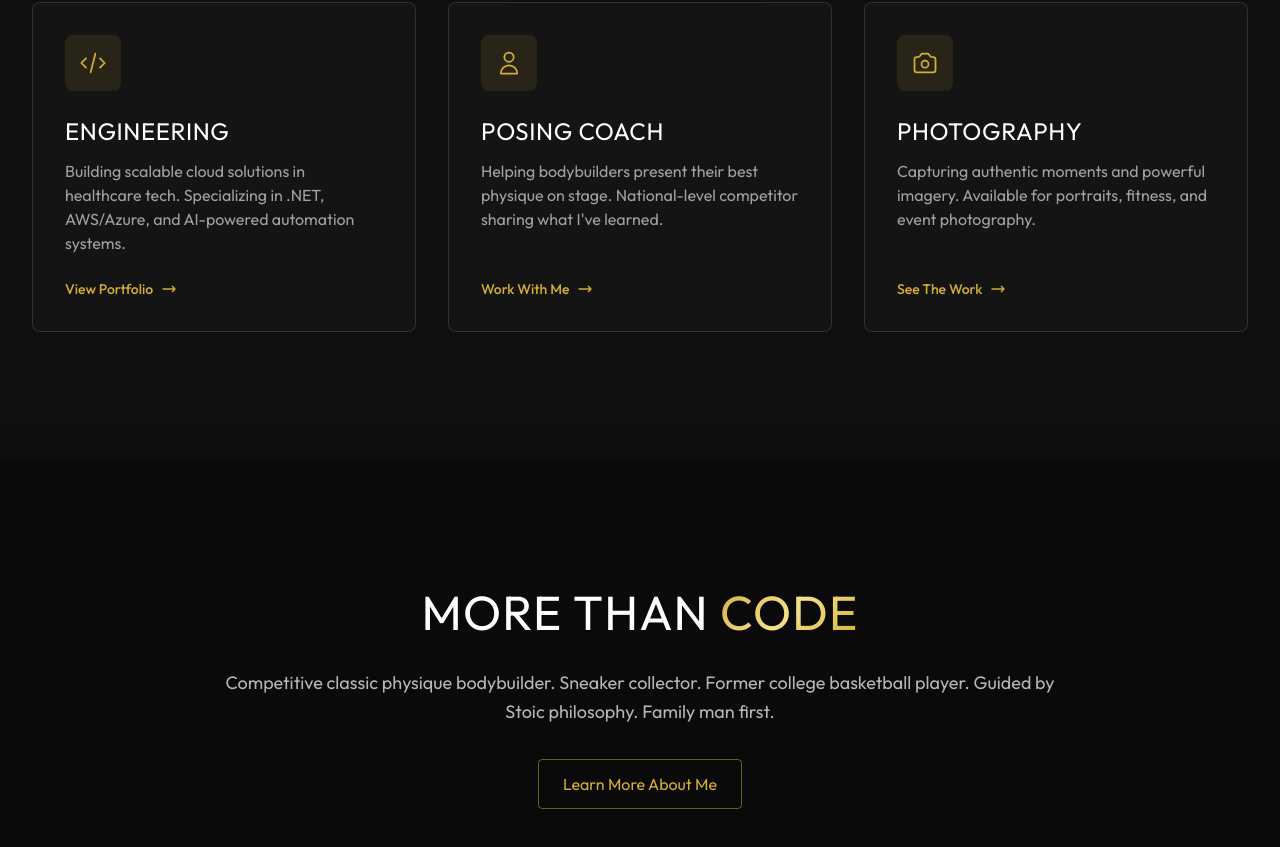
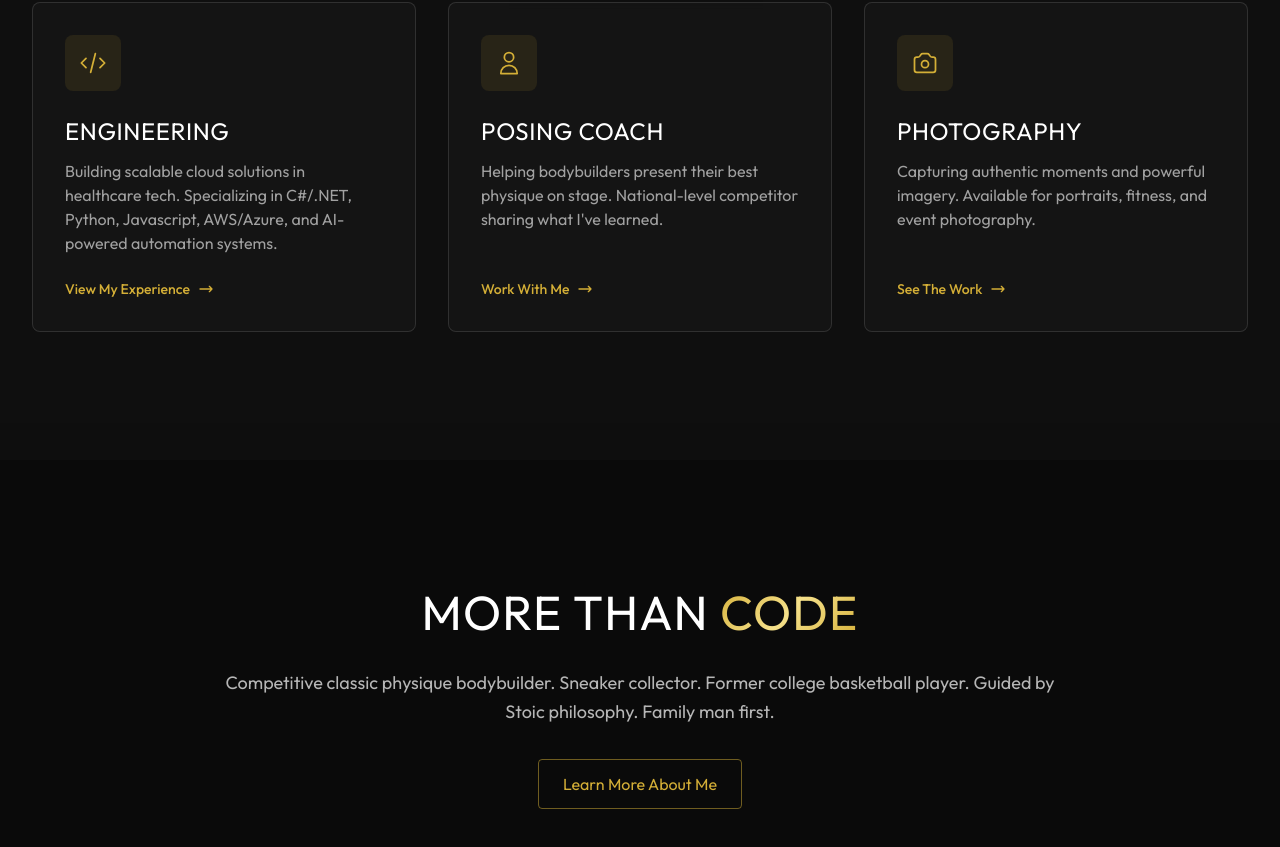
Before and after one commit to jdaake/jdaake.dev, a Next.js app: page / in a window 1280 px wide. Shown: the part 1102-1949 px from the top of the page. Built offline with nearby package versions, Linux system fonts and the light colour scheme.

Commit message:
updates engineering info

```diff
--- a/app/page.js
+++ b/app/page.js
@@ -99,12 +99,12 @@ export default function Home() {
 
                   <p className='text-white/60 mb-6 flex-grow'>
                     Building scalable cloud solutions in healthcare tech.
-                    Specializing in .NET, AWS/Azure, and AI-powered automation
-                    systems.
+                    Specializing in C#/.NET, Python, Javascript, AWS/Azure, and
+                    AI-powered automation systems.
                   </p>
 
                   <div className='flex items-center text-gold-500 text-sm font-medium group-hover:gap-3 gap-2 transition-all'>
-                    View Portfolio
+                    View My Experience
                     <svg
                       className='w-4 h-4'
                       fill='none'
```
